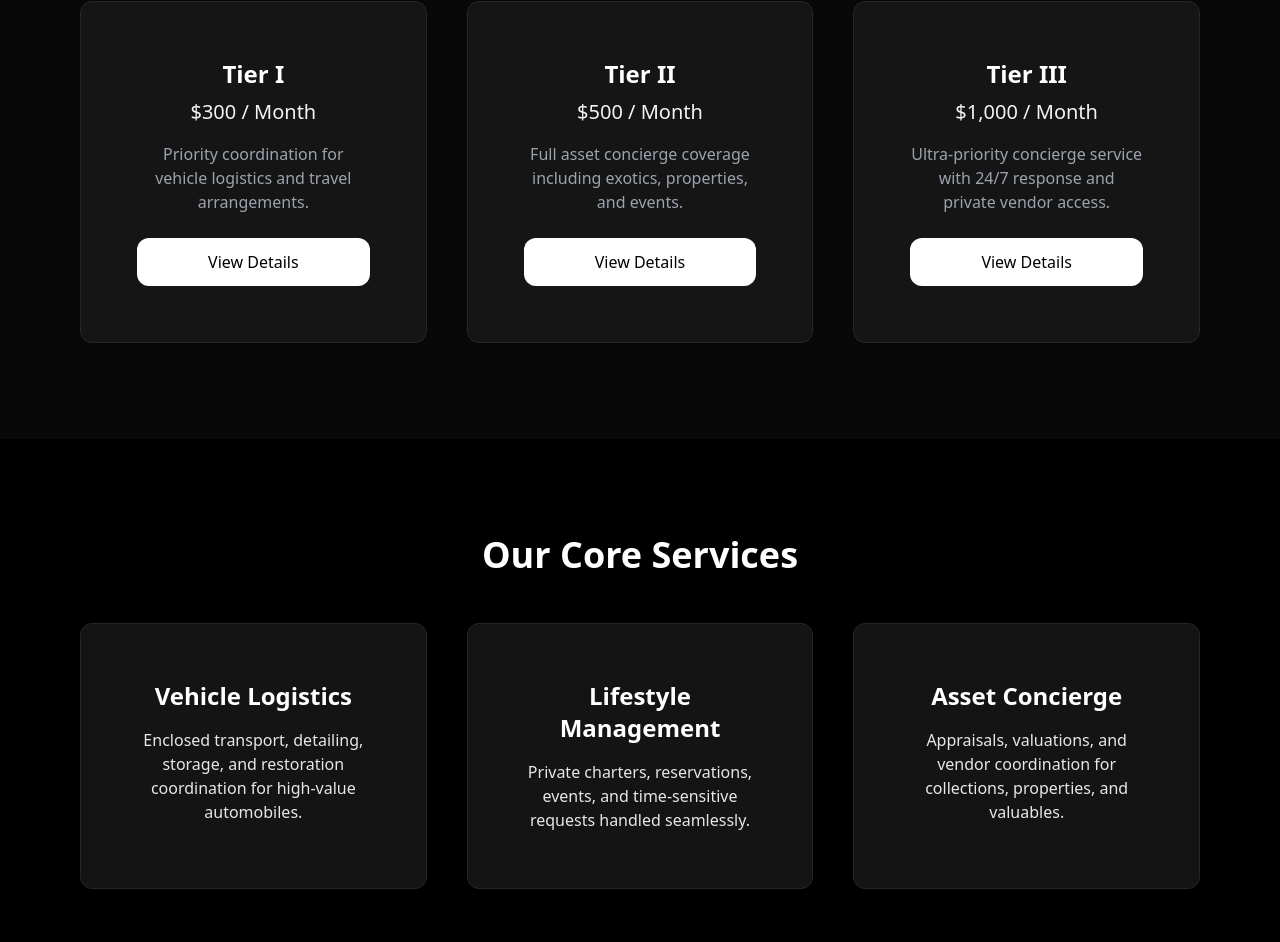
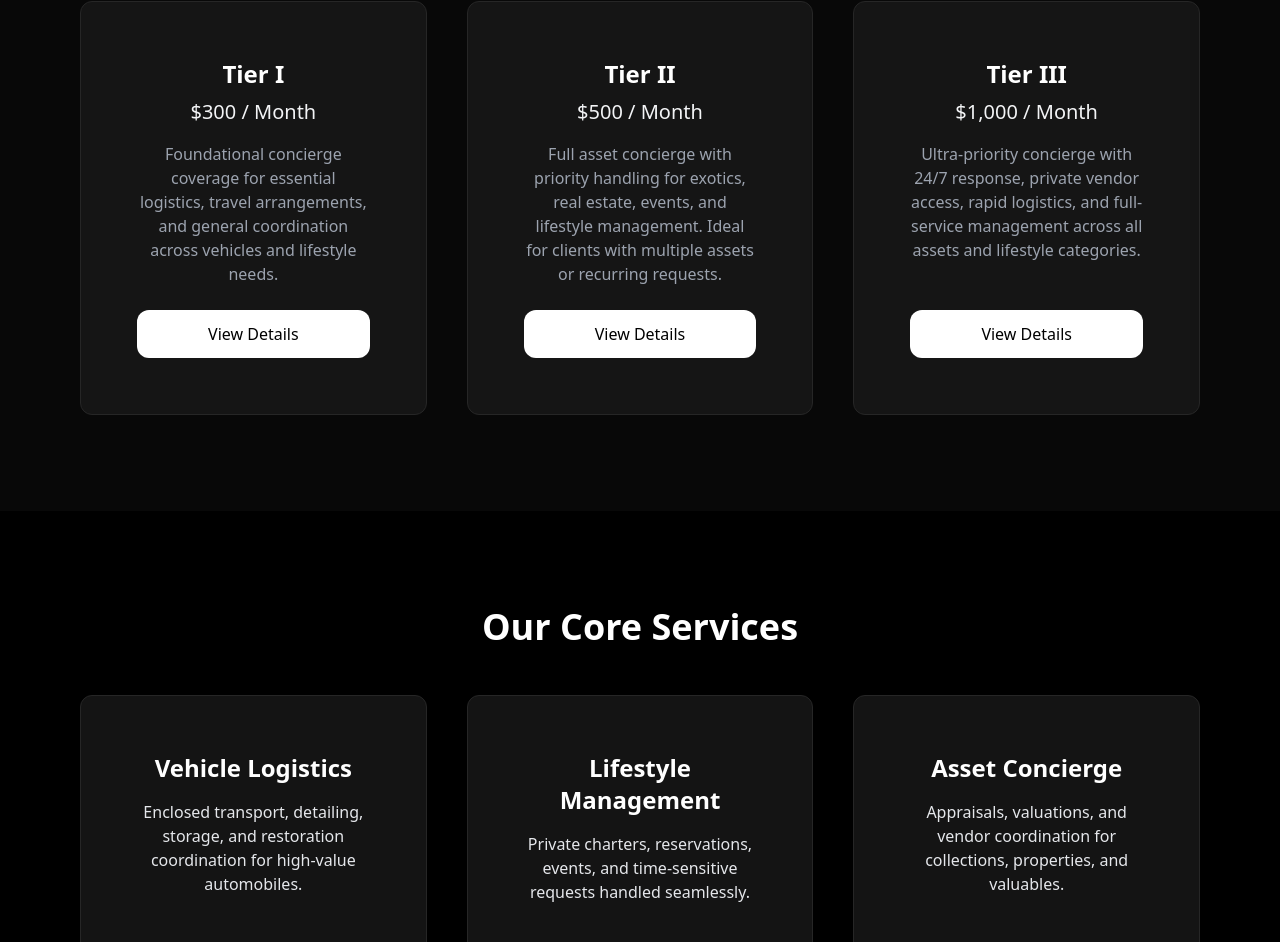
Before and after one commit to henryspann/Spann-Concierge, a React (Vite) app: page / in a window 1280 px wide. Shown: the part 1063-2005 px from the top of the page. Built offline with nearby package versions, Linux system fonts and the light colour scheme.

Commit message:
Update App.jsx

```diff
--- a/src/App.jsx
+++ b/src/App.jsx
@@ -341,9 +341,9 @@ export default function SpannConciergeSite() {
   }, []);
 
   const renewalTiers = [
-    { id: 1, tier: 'Tier I', price: '$300 / Month', desc: 'Priority coordination for vehicle logistics and travel arrangements.', includes: ['Dedicated concierge contact', '24-hour response time', 'Vehicle transport scheduling', 'Exclusive event access opportunities'] },
-    { id: 2, tier: 'Tier II', price: '$500 / Month', desc: 'Full asset concierge coverage including exotics, properties, and events.', includes: ['Comprehensive concierge access', 'Private property management assistance', 'Priority vendor booking', 'Weekend emergency support'] },
-    { id: 3, tier: 'Tier III', price: '$1,000 / Month', desc: 'Ultra-priority concierge service with 24/7 response and private vendor access.', includes: ['24/7 personal concierge team', 'Private air and yacht coordination', 'Top-tier vendor network access', 'Direct founder contact line'] }
+    { id: 1, tier: 'Tier I', price: '$300 / Month', desc: 'Foundational concierge coverage for essential logistics, travel arrangements, and general coordination across vehicles and lifestyle needs.', includes: ['Dedicated concierge contact', '24-hour response time', 'Vehicle transport scheduling', 'Exclusive event access opportunities'] },
+    { id: 2, tier: 'Tier II', price: '$500 / Month', desc: 'Full asset concierge with priority handling for exotics, real estate, events, and lifestyle management. Ideal for clients with multiple assets or recurring requests.', includes: ['Comprehensive concierge access', 'Private property management assistance', 'Priority vendor booking', 'Weekend emergency support'] },
+    { id: 3, tier: 'Tier III', price: '$1,000 / Month', desc: 'Ultra-priority concierge with 24/7 response, private vendor access, rapid logistics, and full-service management across all assets and lifestyle categories.', includes: ['24/7 personal concierge team', 'Private air and yacht coordination', 'Top-tier vendor network access', 'Direct founder contact line'] }
   ];
 
   return (
```
